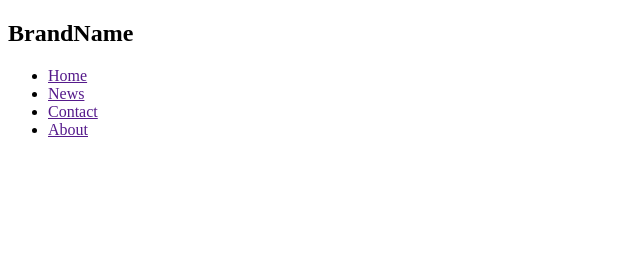
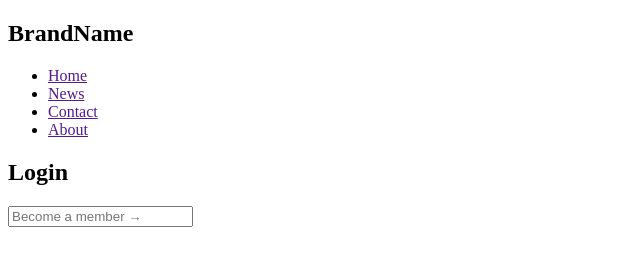
Before and after one commit to DenisMuga/Wee2IP-Insurance-Website, a plain HTML site: page index.html in a window 1280 px wide. Shown: the whole page, without its empty margins (0-640 px from the left). Drawn offline with Linux system fonts and the light colour scheme.

Commit message:
This commit adds the login placeholder in the header of the website

```diff
--- a/index.html
+++ b/index.html
@@ -17,6 +17,10 @@
             <li><a href="">About</a></li>
           </ul>
     </div>
+    <div class="HeaderLog">
+        <h2>Login</h2>
+        <input type="text" placeholder="Become a member &#8594">
+    </div>
 </div>
 
 </body>
```
